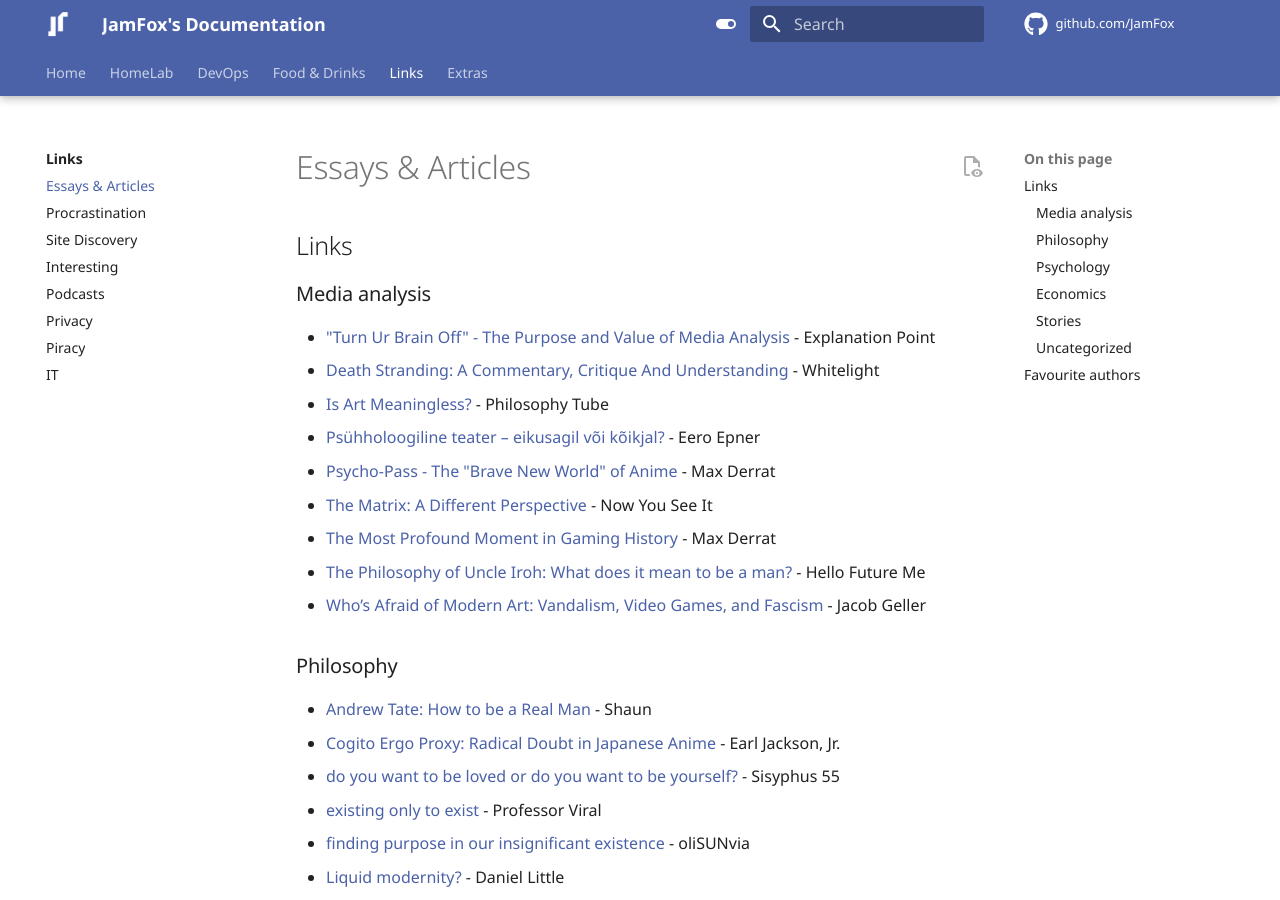
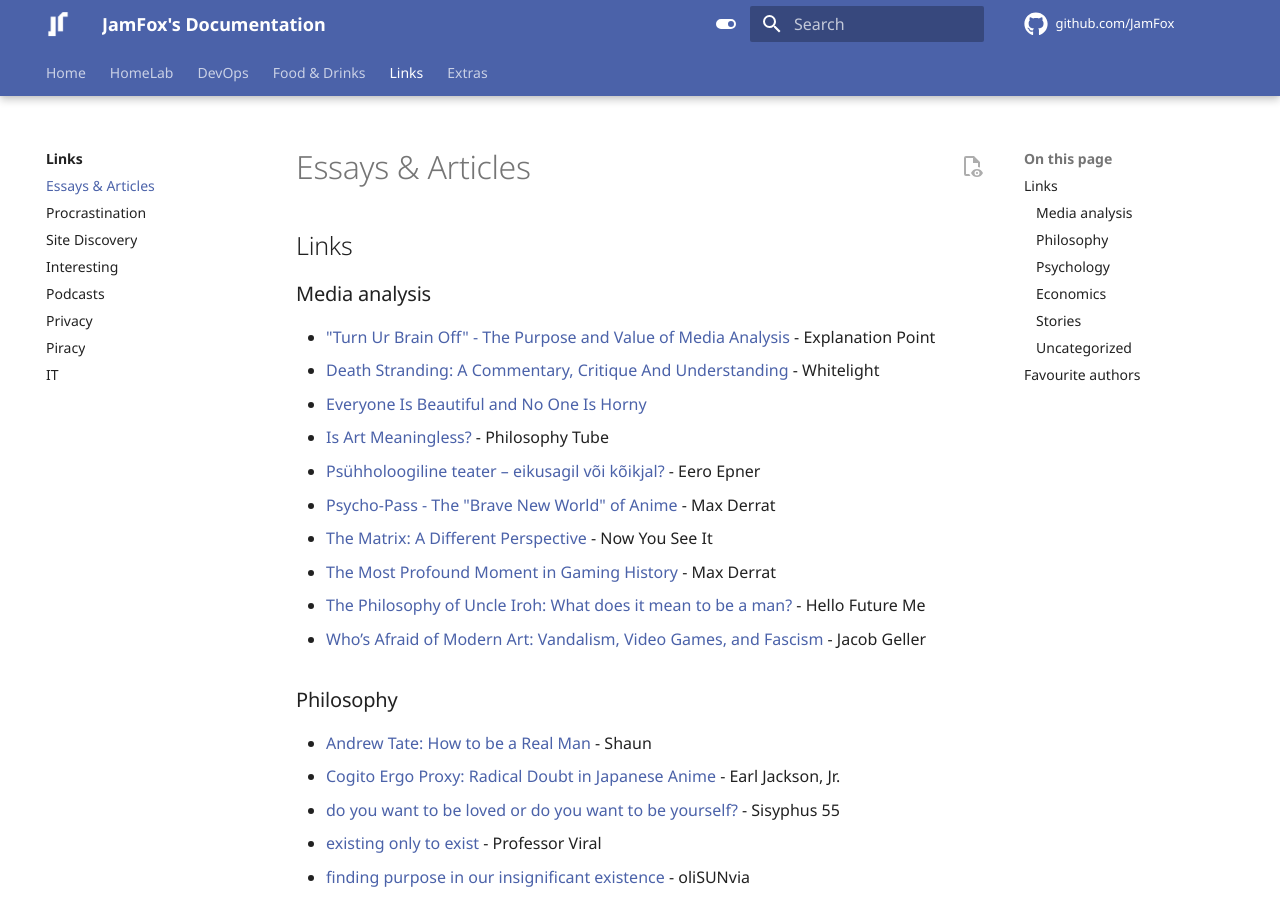
Before and after one commit to JamFox/docs.jamfox.dev, an MkDocs documentation site: the page built from docs/content/links/essays.md, in a window 1280 px wide and 900 px high. Built offline with MkDocs 1.6.1 and Material for MkDocs 9.7.7, drawn with Linux system fonts in a browser that asks for light colours; comment, search, counter and statistics services are not loaded.

Commit message:
add everyone is beaut

```diff
--- a/docs/content/links/essays.md
+++ b/docs/content/links/essays.md
@@ -8,6 +8,7 @@ title: "Essays & Articles"
 
 - ["Turn Ur Brain Off" - The Purpose and Value of Media Analysis](https://www.youtube.com/watch?v=MEX-f_c9w0A) - Explanation Point
 - [Death Stranding: A Commentary, Critique And Understanding](https://youtu.be/zg2Y5rxlg-M) - Whitelight
+- [Everyone Is Beautiful and No One Is Horny](https://bloodknife.com/everyone-beautiful-no-one-horny/)
 - [Is Art Meaningless?](https://youtu.be/T6EOVCYx7mY) - Philosophy Tube
 - [Psühholoogiline teater – eikusagil või kõikjal?](https://www.sirp.ee/s1-artiklid/teater/psuhholoogiline-teater-eikusagil-voi-koikjal/) - Eero Epner
 - [Psycho-Pass - The "Brave New World" of Anime](https://www.youtube.com/watch?v=IWqbt8ioJK0) - Max Derrat
```
